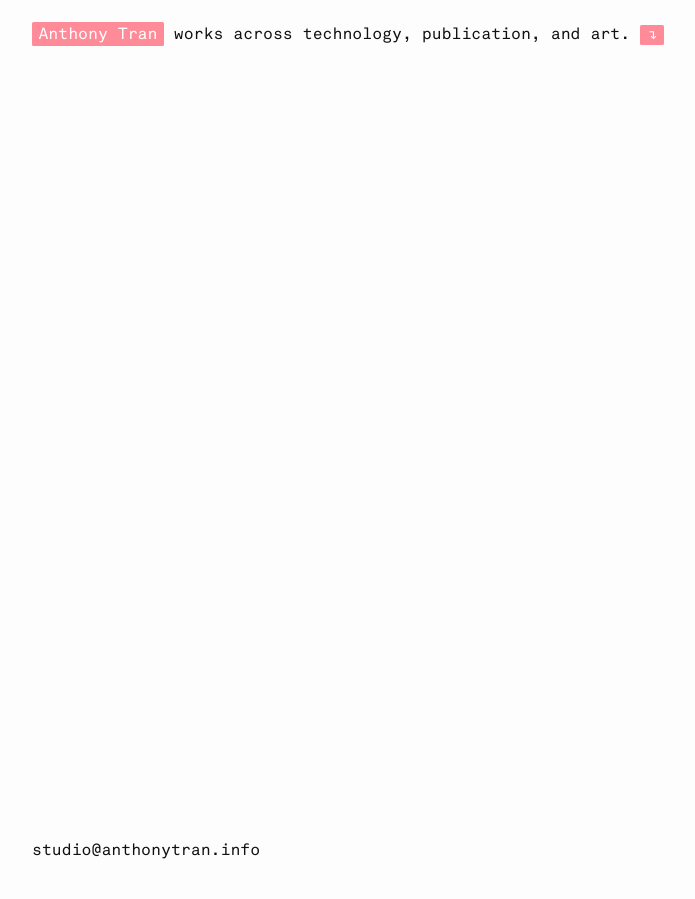
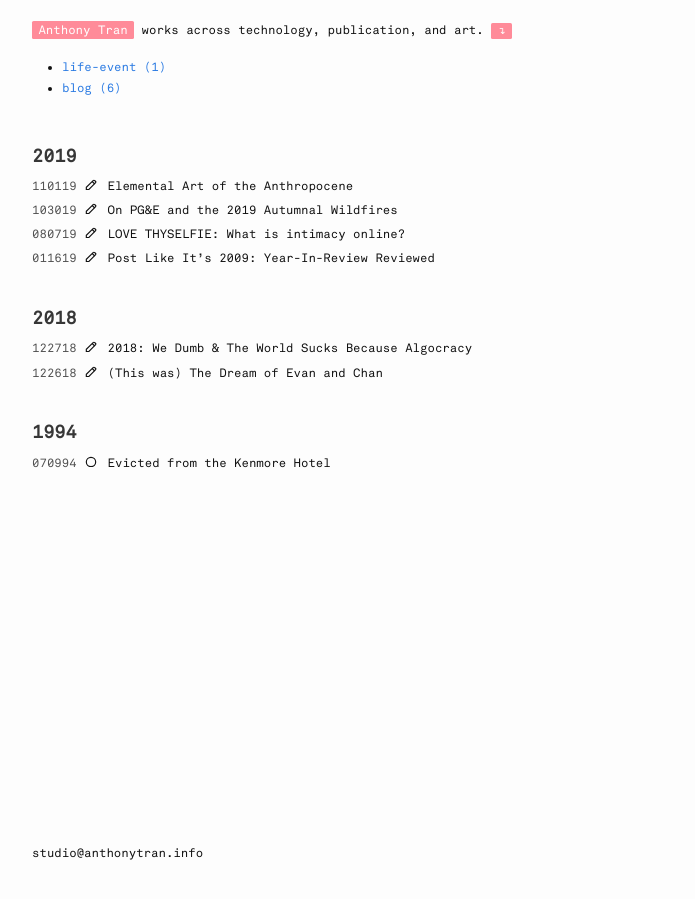
Before and after one commit to atran/atran.github.io, a Jekyll site: the page built from index.md, in a window 1280 px wide. Shown: the whole page, without its empty margins (278-973 px from the left). Built offline with Jekyll 4.4.1, drawn with Linux system fonts in a browser that asks for light colours; nearby versions of some CDN libraries.

Commit message:
migration to life events, smaller format

```diff
--- a/_config.yml
+++ b/_config.yml
@@ -12,7 +12,7 @@ show_excerpts: true # set to true to show excerpts on the homepage
 # Moving date format
 # refer to https://shopify.github.io/liquid/filters/date/ if you want to customize this
 moving:
-  date_format: "%b %d" # date format of posts in home page
+  date_format: "%m%d%y" # date format of posts in home page
   back_to: "Back" # In the post page, you have a back button above the title, you can custom the text by yourself.
 
   # generate social links in about page.
--- a/_layouts/home.html
+++ b/_layouts/home.html
@@ -37,7 +37,20 @@ layout: default
       moreEl.addEventListener('click', revealMoreInfo);
   </script>
 
-<!--
+  <ul>
+    {% assign categories_list = site.categories %}
+      {% if categories_list.first[0] == null %}
+        {% for category in categories_list %}
+          <li><a href="#{{ category | downcase | downcase | url_escape | strip | replace: ' ', '-' }}">{{ category | camelcase }} ({{ site.tags[category].size }})</a></li>
+        {% endfor %}
+      {% else %}
+        {% for category in categories_list %}
+          <li><a href="#{{ category[0] | downcase | url_escape | strip | replace: ' ', '-' }}">{{ category[0] | camelcase }} ({{ category[1].size }})</a></li>
+        {% endfor %}
+      {% endif %}
+    {% assign categories_list = nil %}
+  </ul>
+
   {%- if site.posts.size > 0 -%}
   <ul class="post-list">
       {% for post in site.posts  %}
@@ -53,6 +66,9 @@ layout: default
           {%- assign date_format = site.moving.date_format | default: "%b %-d, %Y" -%}
           <span class="post-meta">
             {{ post.date | date: date_format }}
+          </span>
+          <span class="post-type post-type--{{ post.categories }}">
+            {{ post.categories | date: date_format }}
           </span>
           <a class="black-link post-link-layout" href="{{ post.url | relative_url }}">
             {{ post.title | escape }}
@@ -71,5 +87,4 @@ layout: default
   {% endfor %}
   </ul>
   {%- endif -%}
--->
 </div>
--- /dev/null
+++ b/_posts/1994-07-09--kenmore-hotel.md
@@ -0,0 +1,28 @@
+---
+layout:	"post"
+categories:	"life-event"
+title:	"Evicted from the Kenmore Hotel"
+date:	1994-07-09
+---
+
+* * *
+
+Going back to New York for the holidays is always bizarre because people
+expect for the city to be always-on and on-demand, but it's really a ghost
+town of lonely randos huddled in Irish pubs. I always feel like I'm back in
+high school, that sense of self-imposed alienation returning to me in waves of
+nostalgic something or the other.
+
+I've been playing this song on repeat for that feeling and because of that
+feeling. The static gets louder as the feedback loop of analog transition
+snowballs around itself. It is remarkably high school. I remember putting it
+on a mixtape and handing it over to a crush, exclaiming that this is the
+original Postal Service song. I'm still a fucking know-it-all but to make that
+supposed authentic claim then made me cement indie-emo kid into my identity: I
+knew about it first. Even the band's origin story -- editing tracks across
+snail mail -- has 2002/2003 written all over it. Eventually, USPS actually
+sued them for using the trademark, and in classic indie fashion, they sold
+tracks that were played in the background of commercials with whiteboards in
+it and did a live performance at its annual National Executive Conference.
+
+![](/img/1*aiVM60r4JnhcRyE0EGCKKA.jpeg)
--- a/_sass/moving.scss
+++ b/_sass/moving.scss
@@ -18,7 +18,7 @@
 // Define defaults for each variable.
 
 $base-font-family: "ak-mono", 'Hiragino Sans GB', 'Microsoft Yahei', '微软雅黑', "ak-mono", sans-serif;
-$base-font-size: 16px !default;
+$base-font-size: 12px !default;
 $base-font-weight: 400 !default;
 $small-font-size: $base-font-size * 0.85 !default;
 $base-line-height: 1.8 !default;
@@ -56,4 +56,5 @@ $on-large: $on-laptop !default;
 }
 
 // Import partials.
-@import "moving/base", "moving/layout";
+@import "moving/base";
+@import "moving/layout";
--- a/_sass/moving/_layout.scss
+++ b/_sass/moving/_layout.scss
@@ -211,8 +211,13 @@
   margin-left: 0;
   list-style: none;
 
+  ul {
+    margin-left: 0;
+  }
+
   li {
     margin-bottom: $spacing-unit / 12;
+    list-style: none;
   }
 }
 
@@ -231,7 +236,7 @@
 
 .post-meta {
   display: inline-block;
-  min-width: 60px;
+  // min-width: 60px;
 
   @media (max-width: 500px) {
     @include relative-font-size(0.8);
@@ -241,9 +246,27 @@
   color: lighten($text-color, 25%);
 }
 
+.post-type {
+  display: inline-block;
+  overflow: hidden;
+  text-indent: -9999px;
+  background: url('/img/svg/circle.svg') no-repeat;
+  background-size: cover;
+  height: 12px;
+  width: 14px;
+  margin-top: 2px;
+}
+
+.post-type {
+  &--blog {
+    background-image: url('/img/svg/edit.svg');
+  }
+}
+
 .post-link-layout {
   margin-left: 2px;
   display: inline;
+  max-width: 100px;
 
   @media (max-width: 500px) {
     @include relative-font-size(0.8);
```
Also changed, not shown: img/svg/calendar-event.svg (added), img/svg/camera.svg (added), img/svg/circle.svg (added), img/svg/edit.svg (added), img/svg/explore.svg (added), img/svg/favourite.svg (added), img/svg/flag.svg (added), img/svg/image.svg (added), img/svg/lock-alt.svg (added), 1 other file.
